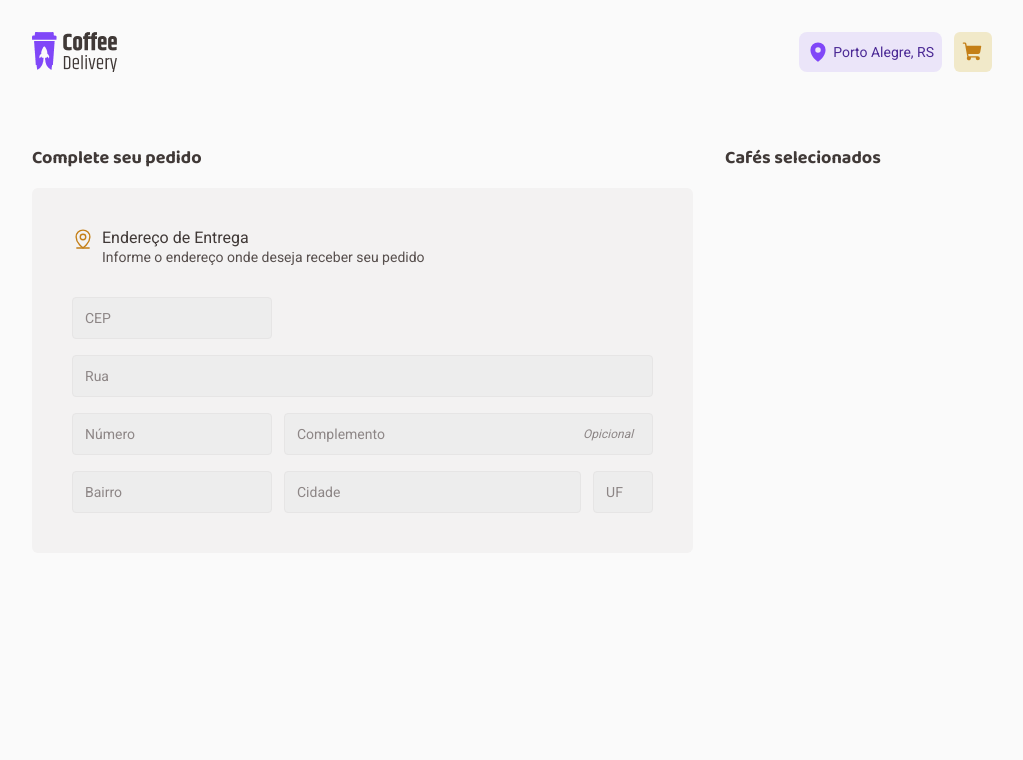
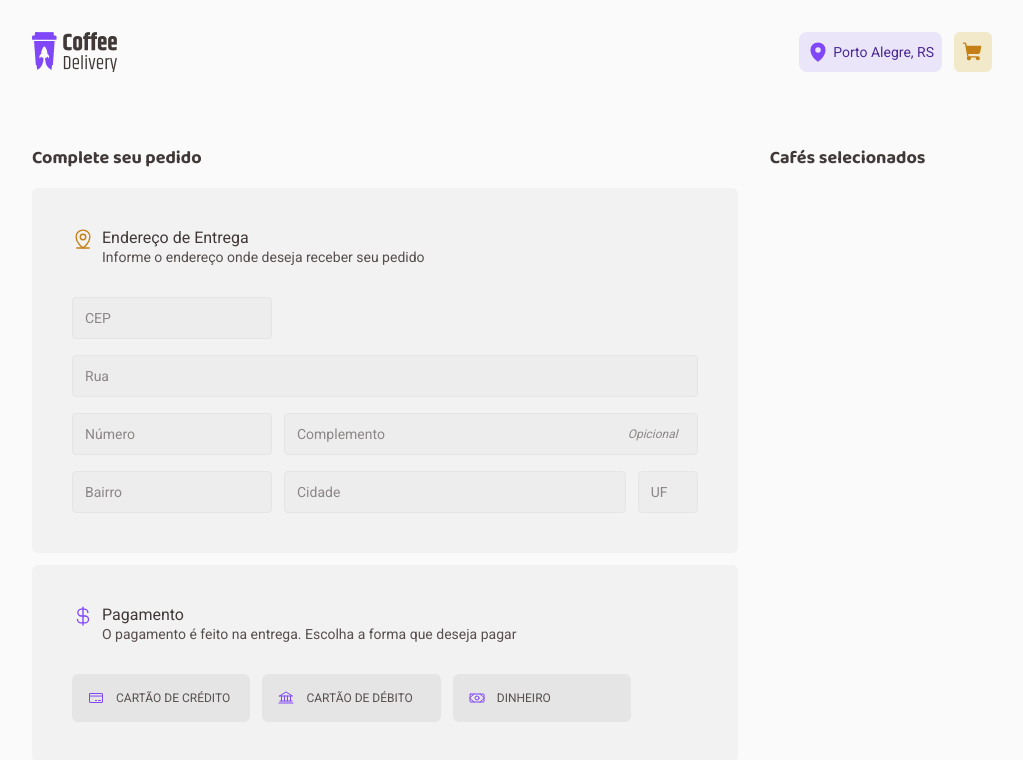
Before and after one commit to joaocruzzq/coffee-delivery, a React (Vite) app: page /checkout in a window 1280 px wide. Shown: the top 760 px of the page, without its empty margins (128-1151 px from the left). Built offline with nearby package versions, Linux system fonts and the light colour scheme.

Commit message:
metodo de pagamento

```diff
--- /dev/null
+++ b/src/pages/checkout/components/paymentMethod/index.tsx
@@ -0,0 +1,17 @@
+import { PaymentMethodContainer } from "./styles";
+
+import { ReactNode } from "react";
+
+interface PaymentMethodProps {
+   icon: ReactNode
+   method: string
+}
+
+export function PaymentMethod(props: PaymentMethodProps) {
+   return (
+      <PaymentMethodContainer type="button" >
+         {props.icon}
+         {props.method}
+      </PaymentMethodContainer>
+   )
+}
--- /dev/null
+++ b/src/pages/checkout/components/paymentMethod/styles.ts
@@ -0,0 +1,31 @@
+import styled from "styled-components";
+
+export const PaymentMethodContainer = styled.button`
+   padding: 1rem;
+   display: flex;
+
+   gap: 0.75rem;
+   border-radius: 6px;
+
+   min-width: 11.15rem;
+
+   cursor: pointer;
+   align-items: center;
+
+   border: 0;
+
+   font-size: 0.75rem;
+   text-transform: uppercase;
+
+   color: ${props => props.theme["base-text"]};
+   background: ${props => props.theme["base-button"]};
+
+   &:hover {
+      background: ${props => props.theme["base-hover"]};
+   }
+
+   svg {
+      width: 1rem;
+      height: 1rem;
+   }
+`
--- a/src/pages/checkout/index.tsx
+++ b/src/pages/checkout/index.tsx
@@ -1,6 +1,9 @@
-import { MapPinLine } from "phosphor-react";
 import { CheckoutContainer, FormContainer } from "./styles";
+
+import { Bank, CreditCard, CurrencyDollar, MapPinLine, Money } from "phosphor-react";
+
 import { Input } from "./components/input";
+import { PaymentMethod } from "./components/paymentMethod";
 
 export function Checkout() {
    return (
@@ -34,6 +37,22 @@ export function Checkout() {
                   </div>
                </div>
             </FormContainer>
+
+            <FormContainer>
+               <header>
+                  <CurrencyDollar size={22} />
+                  <div className="deliveryHeaderInfo">
+                     <span>Pagamento</span>
+                     <p>O pagamento é feito na entrega. Escolha a forma que deseja pagar</p>
+                  </div>
+               </header>
+
+               <div className="paymentMethodSection">
+                  <PaymentMethod icon={<CreditCard />} method="cartão de crédito" />
+                  <PaymentMethod icon={<Bank />} method="cartão de débito" />
+                  <PaymentMethod icon={<Money />} method="dinheiro" />
+               </div>
+            </FormContainer>
          </form>
       </CheckoutContainer>
    )
--- a/src/pages/checkout/styles.ts
+++ b/src/pages/checkout/styles.ts
@@ -26,7 +26,7 @@ export const CheckoutContainer = styled.div`
       }
 
       div:nth-child(2) svg {
-         color: blue;
+         color: ${props => props.theme.purple};
       }
    }
 `
@@ -84,4 +84,9 @@ export const FormContainer = styled.div`
          width: 3.75rem;
       }
    }
+
+   .paymentMethodSection {
+      display: flex;
+      gap: 0.75rem;
+   }
 `
--- a/src/styles/global.ts
+++ b/src/styles/global.ts
@@ -10,7 +10,7 @@ export const GlobalStyles = createGlobalStyle`
 
    :focus {
       outline: 0;
-      box-shadow: 0 0 0 2px ${props => props.theme.purple};
+      box-shadow: 0 0 0 1px ${props => props.theme.purple};
    }
 
    body {
```
